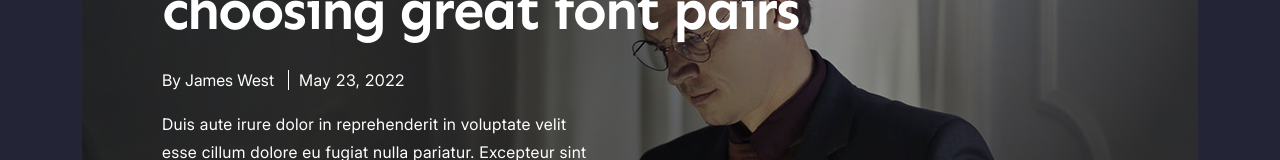
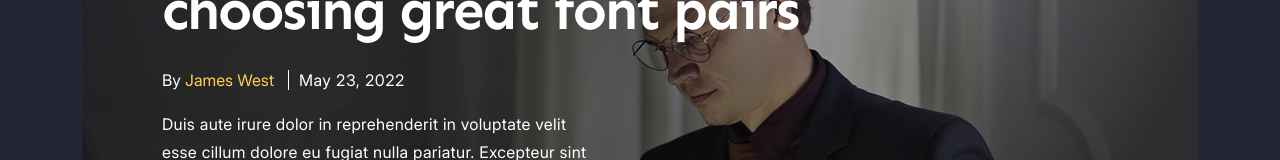
Before and after one commit to ase444ka/finsweet, a Vue app: page / in a window 1280 px wide. Shown: the part 338-498 px from the top of the page. Built offline with nearby package versions, Linux system fonts and the light colour scheme.

Commit message:
fix style

```diff
--- a/src/components/MyCover.vue
+++ b/src/components/MyCover.vue
@@ -73,6 +73,10 @@
   }
   &__info {
     padding-top: 24px;
+    a {
+      color: var(--yellow);
+
+    }
     time {
       border-left: 1px solid var(--white);
       margin-left: 14px;
```
